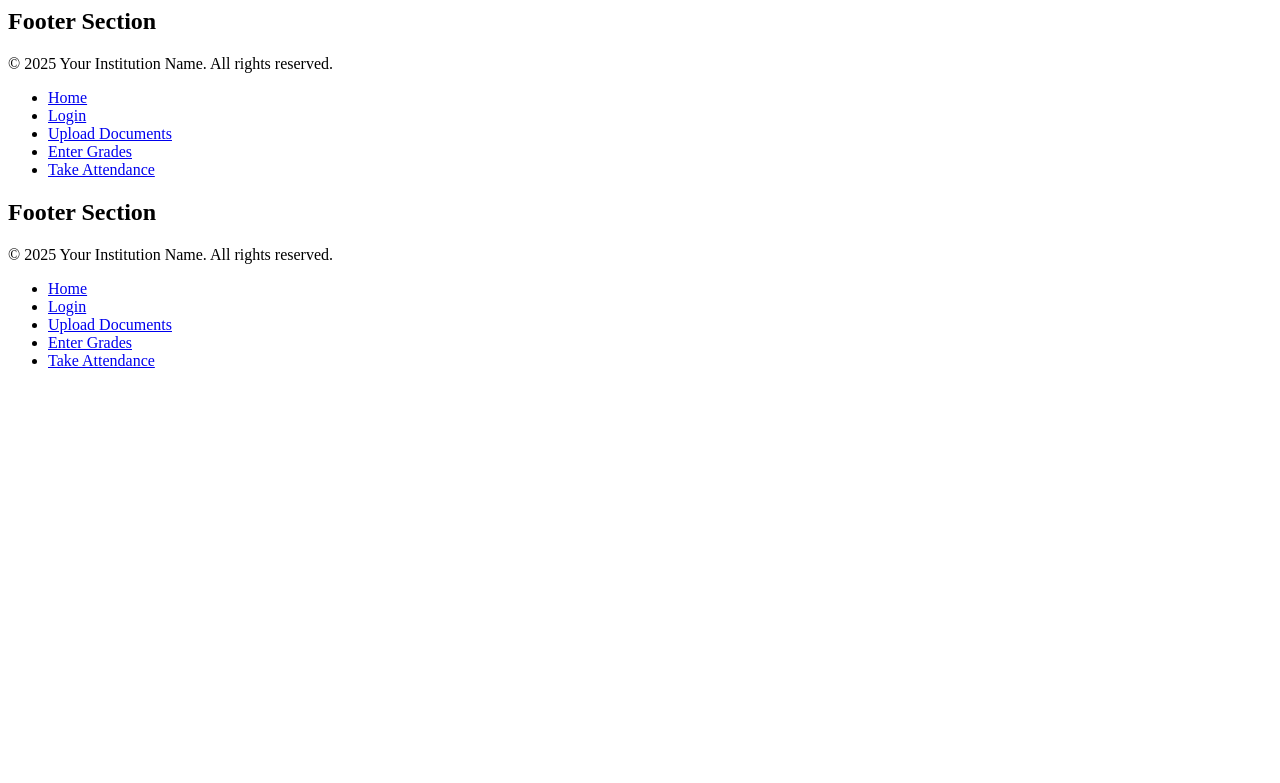
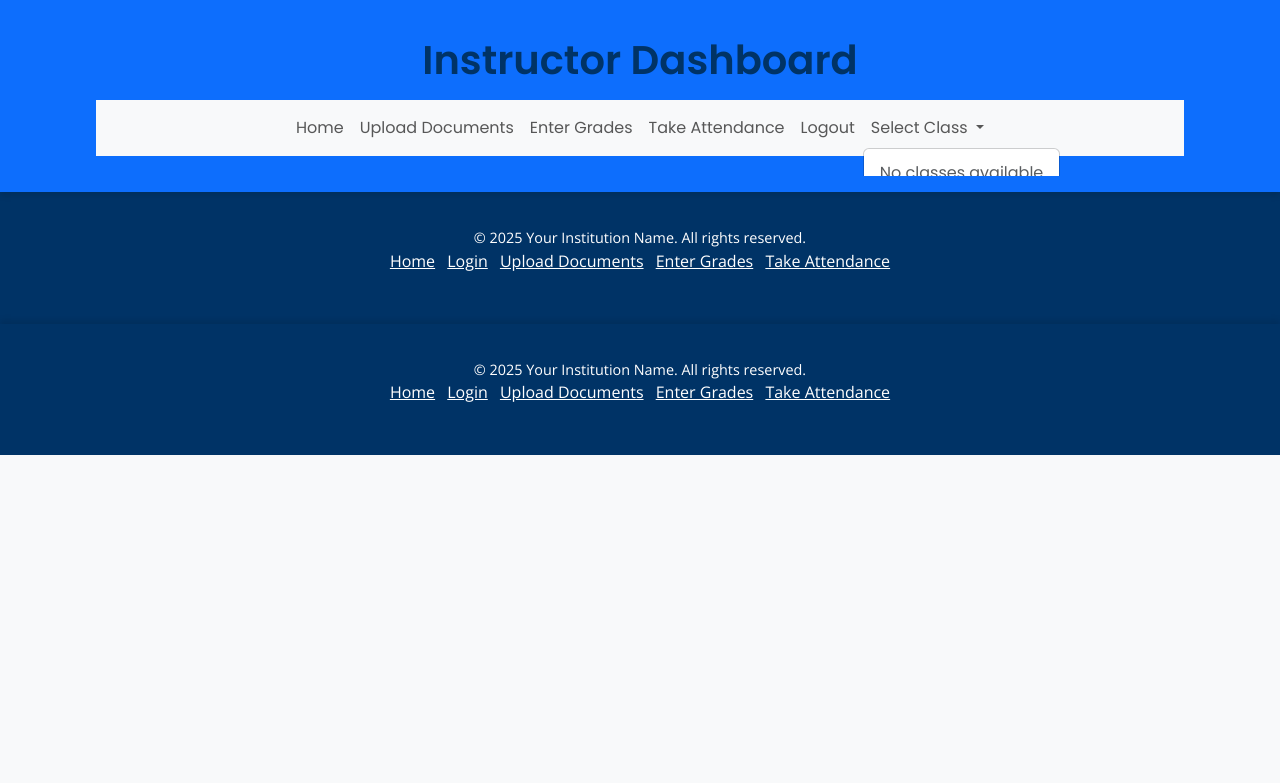
Before and after one commit to strongermany/web_gv, a PHP site: the page made by apps/Views/footer.php in a window 1280 px wide. Shown: the top 783 px of the page. Run offline with PHP 8.4, Linux system fonts and the light colour scheme; the template is opened without the code that fills it, so the values that code supplies are empty; some libraries are stand-ins or nearby versions.

Commit message:
main page

```diff
--- a/apps/Views/footer.php
+++ b/apps/Views/footer.php
@@ -1,11 +1,13 @@
-<h2>Footer Section</h2>
 <footer>
-    <p>&copy; <?php echo date("Y"); ?> Your Institution Name. All rights reserved.</p>
-    <ul>
-        <li><a href="homePage.php">Home</a></li>
-        <li><a href="login.php">Login</a></li>
-        <li><a href="uploadDocuments.php">Upload Documents</a></li>
-        <li><a href="enterGrades.php">Enter Grades</a></li>
-        <li><a href="takeAttendance.php">Take Attendance</a></li>
-    </ul>
+    <div class="container">
+        <p>&copy; <?php echo date("Y"); ?> Your Institution Name. All rights reserved.</p>
+        <ul class="list-inline">
+            <li class="list-inline-item"><a href="homePage.php">Home</a></li>
+            <li class="list-inline-item"><a href="login.php">Login</a></li>
+            <li class="list-inline-item"><a href="uploadDocuments.php">Upload Documents</a></li>
+            <li class="list-inline-item"><a href="enterGrades.php">Enter Grades</a></li>
+            <li class="list-inline-item"><a href="takeAttendance.php">Take Attendance</a></li>
+        </ul>
+    </div>
 </footer>
+<script src="<?php echo Base_URL ?>public/js/scripts.js"></script>
--- /dev/null
+++ b/apps/Views/header.php
@@ -0,0 +1,68 @@
+<!DOCTYPE html>
+<html lang="en">
+
+<head>
+    <meta charset="UTF-8">
+    <meta name="viewport" content="width=device-width, initial-scale=1.0">
+    <title>Instructor Dashboard</title>
+    <!-- Bootstrap CSS -->
+    <link href="https://cdn.jsdelivr.net/npm/bootstrap@5.3.0-alpha1/dist/css/bootstrap.min.css" rel="stylesheet">
+    <!-- Custom CSS -->
+    <link rel="stylesheet" href="<?php echo Base_URL ?>public/css/styles.css">
+    <style>
+        .dropdown-menu {
+            z-index: 9999;
+            position: absolute !important;
+            display: block !important;
+        }
+    </style>
+
+    <link href="https://fonts.googleapis.com/css2?family=Poppins:wght@400;600&family=Open+Sans:wght@400;600&display=swap" rel="stylesheet">
+</head>
+
+<body>
+    <header class="bg-primary text-white py-3">
+        <div class="container">
+            <h1 class="text-center">Instructor Dashboard</h1>
+            <nav class="navbar navbar-expand-lg navbar-light bg-light mt-3">
+                <div class="container-fluid">
+                    <button class="navbar-toggler" type="button" data-bs-toggle="collapse" data-bs-target="#navbarNav" aria-controls="navbarNav" aria-expanded="false" aria-label="Toggle navigation">
+                        <span class="navbar-toggler-icon"></span>
+                    </button>
+                    <div class="collapse navbar-collapse" id="navbarNav">
+                        <ul class="navbar-nav mx-auto">
+                            <li class="nav-item"><a class="nav-link" href="homePage.php">Home</a></li>
+                            <li class="nav-item"><a class="nav-link" href="uploadDocuments.php">Upload Documents</a></li>
+                            <li class="nav-item"><a class="nav-link" href="enterGrades.php">Enter Grades</a></li>
+                            <li class="nav-item"><a class="nav-link" href="takeAttendance.php">Take Attendance</a></li>
+                            <li class="nav-item"><a class="nav-link" href="login.php">Logout</a></li>
+                            <!-- Dropdown for Class Types -->
+                            <li class="nav-item dropdown">
+                                <a class="nav-link dropdown-toggle" href="#" id="classDropdown" role="button" data-bs-toggle="dropdown" aria-expanded="false">
+                                    Select Class
+                                </a>
+                                <ul class="dropdown-menu" aria-labelledby="classDropdown">
+                                    <?php if (!empty($list) && is_array($list)): ?>
+                                        <?php foreach ($list as $value): ?>
+                                            <li>
+                                                <a class="dropdown-item" href="classDetails.php?id=<?php echo htmlspecialchars($value['Id_class']); ?>">
+                                                    <?php echo htmlspecialchars($value['Name_class']); ?>
+                                                </a>
+                                            </li>
+                                        <?php endforeach; ?>
+                                    <?php else: ?>
+                                        <li><span class="dropdown-item text-muted">No classes available</span></li>
+                                    <?php endif; ?>
+                                </ul>
+                            </li>
+                        </ul>
+                    </div>
+                </div>
+            </nav>
+        </div>
+    </header>
+    <!-- Bootstrap JS -->
+    <script src="https://cdn.jsdelivr.net/npm/bootstrap@5.3.0-alpha1/dist/js/bootstrap.bundle.min.js"></script>
+</body>
+
+</html>
--- /dev/null
+++ b/apps/config/config.php
@@ -0,0 +1,4 @@
+<?php
+    // Define the base URL of the application
+    define('Base_URL', 'http://localhost/WEB_GV/');
+?>
--- a/index.php
+++ b/index.php
@@ -11,7 +11,8 @@
         include_once 'systems/Libs/DController.php';
         include_once 'systems/Libs/DModel.php';
         include_once 'systems/Libs/Load.php';
-
+        include_once 'systems/Libs/DataBase.php';
+        include_once 'apps/config/config.php';
 
         //$main = new Main();
 
--- /dev/null
+++ b/public/css/styles.css
@@ -0,0 +1,117 @@
+body {
+    font-family: 'Roboto', Arial, sans-serif;
+    margin: 0;
+    padding: 0;
+    background-color: #f8f9fa;
+    color: #212529;
+}
+
+header {
+    padding-bottom: 100px; /* Tăng padding dưới để tạo khoảng trống cho dropdown */
+    position: relative;
+    z-index: 1;
+    background: #003366; /* Dark blue for a professional look */
+    color: #ffffff;
+    padding: 20px 0;
+    text-align: center;
+    box-shadow: 0 4px 6px rgba(0, 0, 0, 0.1);
+    font-family: 'Poppins', sans-serif; /* Modern font for the header */
+}
+.dropdown-menu {
+    z-index: 9999 !important;
+}
+
+header h1 {
+    font-size: 2.5rem;
+    font-weight: bold;
+    margin: 0;
+}
+
+header nav {
+    margin-top: 10px;
+}
+
+header nav a {
+    color: #ffffff;
+    text-decoration: none;
+    padding: 10px 15px;
+    font-weight: 500;
+    transition: background 0.3s ease, color 0.3s ease;
+}
+
+header nav a:hover {
+    background: #0056b3; /* Lighter blue for hover effect */
+    color: #ffffff;
+    border-radius: 5px;
+}
+
+.container {
+    width: 85%;
+    margin: auto;
+    overflow: hidden;
+    padding: 20px 0;
+}
+
+h1, h2, h3 {
+    color: #003366;
+}
+
+footer {
+    background: #003366;
+    color: #ffffff;
+    text-align: center;
+    padding: 15px 0;
+    position: relative;
+    bottom: 0;
+    width: 100%;
+    box-shadow: 0 -4px 6px rgba(0, 0, 0, 0.1);
+    font-family: 'Open Sans', sans-serif; /* Readable font for the footer */
+}
+
+footer p {
+    margin: 0;
+    font-size: 0.9rem;
+}
+
+footer a {
+    color: #ffffff;
+    text-decoration: underline;
+    transition: color 0.3s ease;
+}
+
+footer a:hover {
+    color: #ffcc00; /* Gold color for hover effect */
+}
+
+form {
+    background: #ffffff;
+    padding: 20px;
+    border-radius: 8px;
+    box-shadow: 0 4px 10px rgba(0, 0, 0, 0.1);
+    margin-top: 20px;
+}
+
+form input[type="text"],
+form input[type="password"],
+form input[type="file"],
+form input[type="submit"] {
+    width: 100%;
+    padding: 12px;
+    margin: 10px 0;
+    border: 1px solid #ccc;
+    border-radius: 5px;
+    font-size: 1rem;
+}
+
+form input[type="submit"] {
+    background: #003366;
+    color: #ffffff;
+    border: none;
+    cursor: pointer;
+    font-weight: bold;
+    transition: background 0.3s ease;
+}
+
+form input[type="submit"]:hover {
+    background: #0056b3;
+}
--- /dev/null
+++ b/public/js/scripts.js
@@ -0,0 +1,63 @@
+// filepath: web_gv/web_gv/public/js/scripts.js
+document.addEventListener('DOMContentLoaded', function() {
+    // Function to validate login form
+    const loginForm = document.getElementById('loginForm');
+    if (loginForm) {
+        loginForm.addEventListener('submit', function(event) {
+            const username = document.getElementById('username').value;
+            const password = document.getElementById('password').value;
+            if (username === '' || password === '') {
+                event.preventDefault();
+                alert('Please fill in both fields.');
+            }
+        });
+    }
+
+    // Function to handle document uploads
+    const uploadForm = document.getElementById('uploadForm');
+    if (uploadForm) {
+        uploadForm.addEventListener('submit', function(event) {
+            const fileInput = document.getElementById('fileInput');
+            if (fileInput.files.length === 0) {
+                event.preventDefault();
+                alert('Please select a file to upload.');
+            }
+        });
+    }
+
+    // Function to handle grade entry
+    const gradeForm = document.getElementById('gradeForm');
+    if (gradeForm) {
+        gradeForm.addEventListener('submit', function(event) {
+            const gradeInputs = document.querySelectorAll('.gradeInput');
+            let valid = true;
+            gradeInputs.forEach(input => {
+                if (input.value === '' || isNaN(input.value)) {
+                    valid = false;
+                }
+            });
+            if (!valid) {
+                event.preventDefault();
+                alert('Please enter valid grades for all students.');
+            }
+        });
+    }
+
+    // Function to handle attendance
+    const attendanceForm = document.getElementById('attendanceForm');
+    if (attendanceForm) {
+        attendanceForm.addEventListener('submit', function(event) {
+            const attendanceInputs = document.querySelectorAll('.attendanceInput');
+            let valid = true;
+            attendanceInputs.forEach(input => {
+                if (!input.checked) {
+                    valid = false;
+                }
+            });
+            if (!valid) {
+                event.preventDefault();
+                alert('Please mark attendance for all students.');
+            }
+        });
+    }
+});
--- a/systems/Libs/DModel.php
+++ b/systems/Libs/DModel.php
@@ -4,7 +4,7 @@
         protected $db ;
 
         public function __construct(){
-            $connect = 'mysql:dbname=coffee_web; host=127.0.0.1';
+            $connect = 'mysql:dbname=lecturer; host=127.0.0.1';
             $user='root';
             $pass ='';
             $this->db = new DataBase($connect,$user,$pass);
```
Also changed, not shown: apps/Controllers/index.php (+32 -12 lines), apps/Models/HomeModel.php (+7 -7 lines), apps/Views/homePage.php (+44 -13 lines), apps/Views/listClass.php (added, +16 -0 lines), public/styles.css (deleted, +0 -77 lines), systems/Libs/Load.php (+14 -13 lines).
